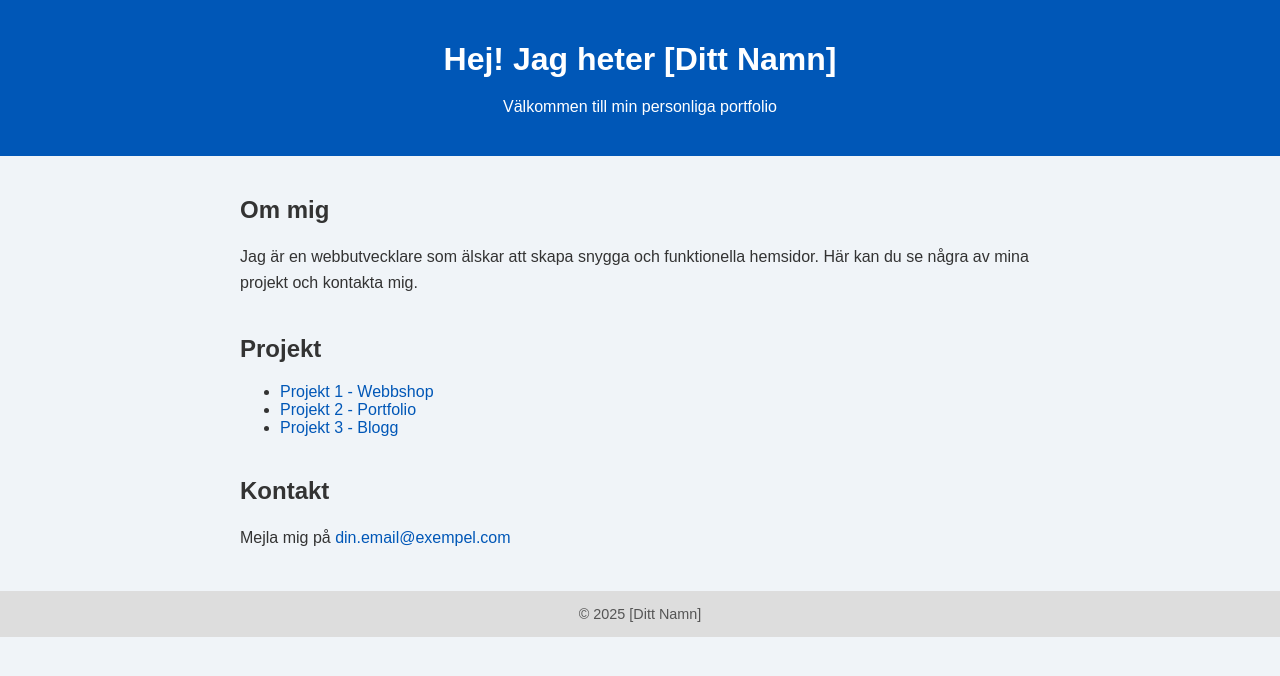
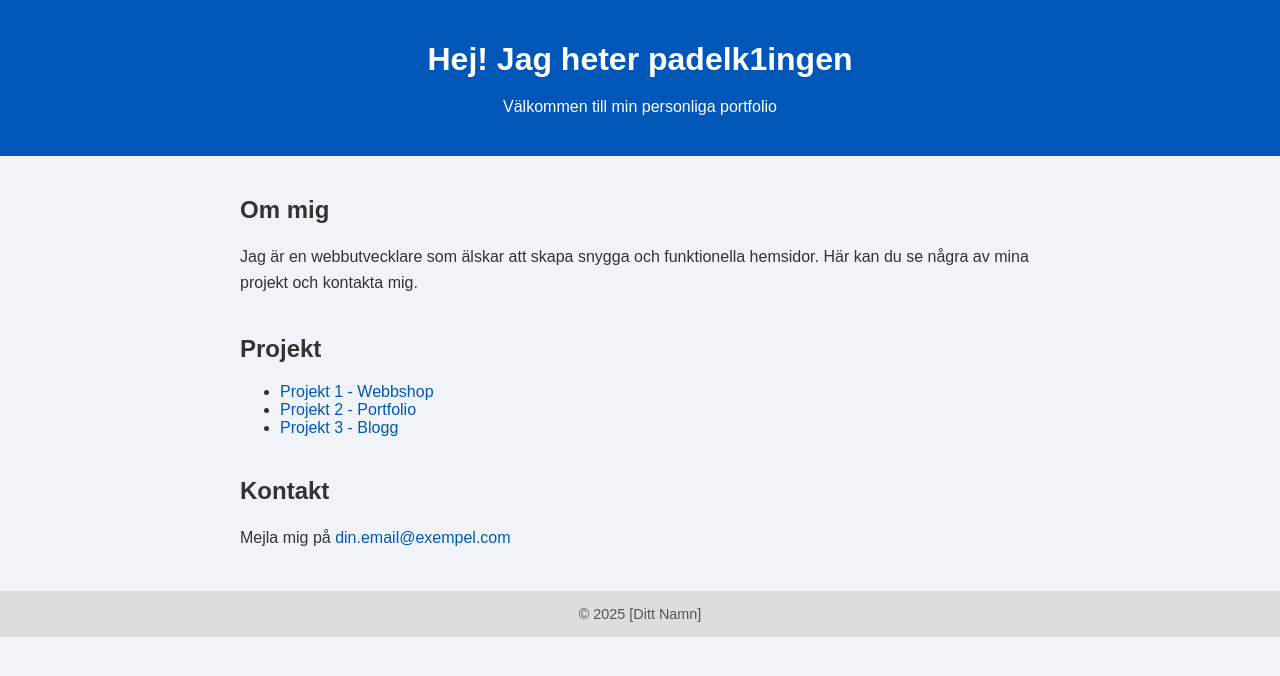
Before and after one commit to hyvtoto/hyvtoto, a plain HTML site: page index.html in a window 1280 px wide. Drawn offline with Linux system fonts and the light colour scheme.

Commit message:
Update index.html

```diff
--- a/index.html
+++ b/index.html
@@ -49,7 +49,7 @@
 </head>
 <body>
   <header>
-    <h1>Hej! Jag heter [Ditt Namn]</h1>
+    <h1>Hej! Jag heter padelk1ingen </h1>
     <p>Välkommen till min personliga portfolio</p>
   </header>
   <main>
```
